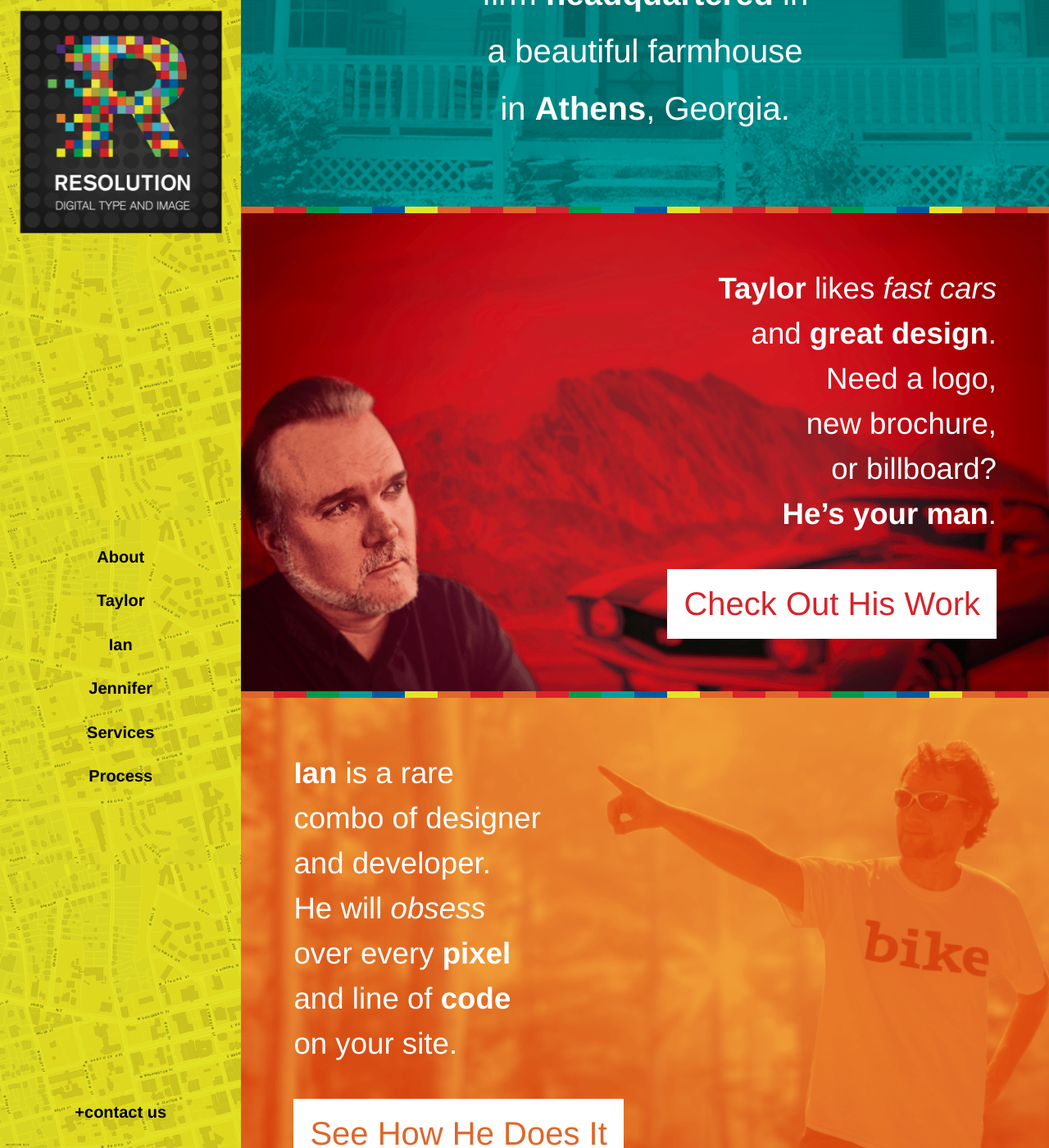
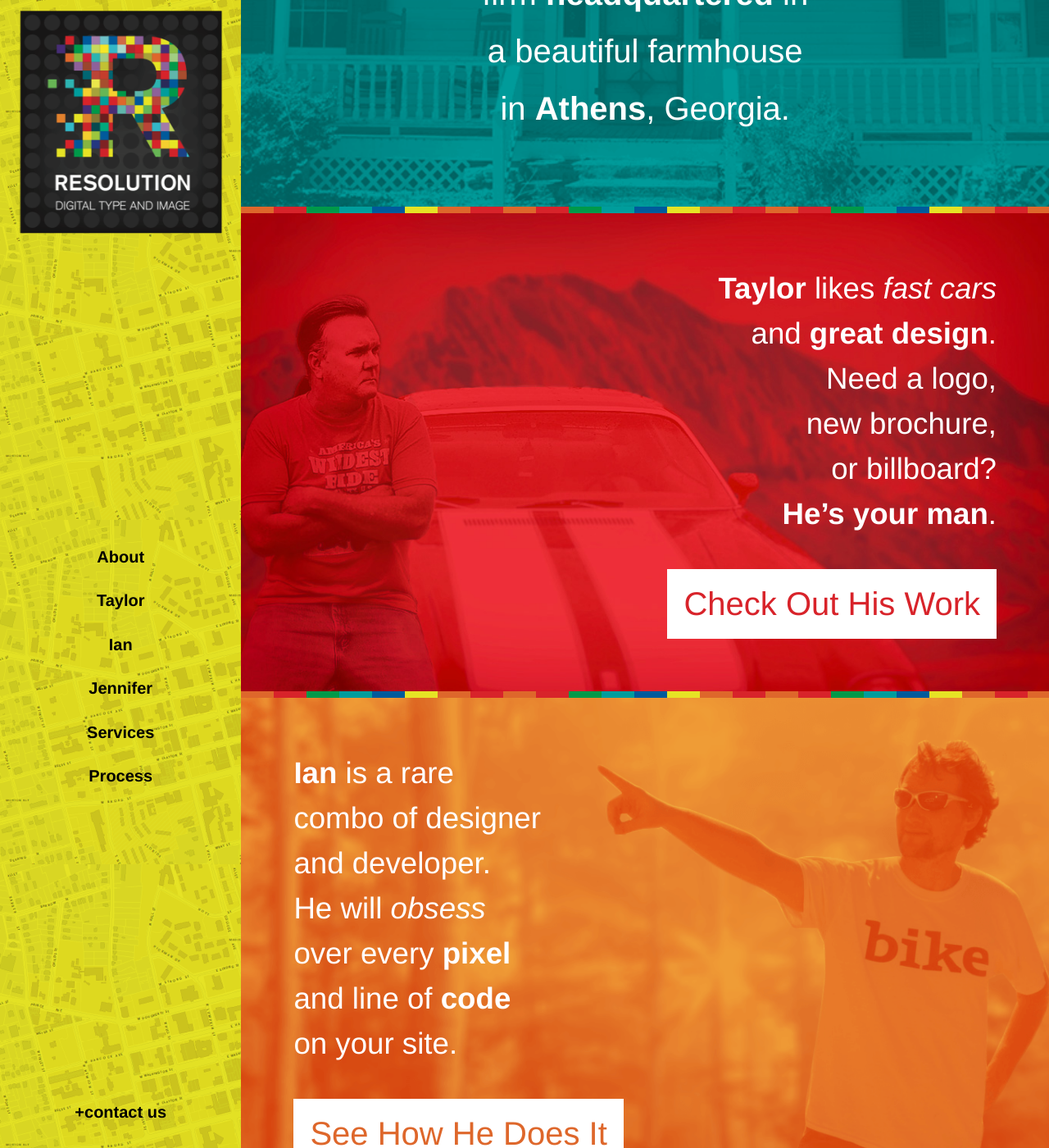
Before and after one commit to slip/Resolutionathens-Redesign, a Jekyll site: the page built from index.html, in a window 1280 px wide and 1400 px high, scrolled down 206 px. Shown: the whole window at 82% size. Built offline with Jekyll 4.4.1, drawn with Linux system fonts in a browser that asks for light colours; nearby versions of some CDN libraries; some web fonts are replaced; Markdown is read by kramdown in place of the engine named in the settings.

Commit message:
Tay's pic is up. Closes #12

```diff
--- a/assets/css/modules/_taylor.sass
+++ b/assets/css/modules/_taylor.sass
@@ -6,7 +6,7 @@ section#taylor
 
   background:
     color: $ResRed
-    image: url(/assets/img/taylor-bg@2x.png)
+    image: url(/assets/img/taylor-bg@2x.jpg)
     repeat: no-repeat
     size: cover
     position: left center
```
Also changed, not shown: assets/css/main.min.css, assets/img/taylor-bg@2x.png (deleted).
